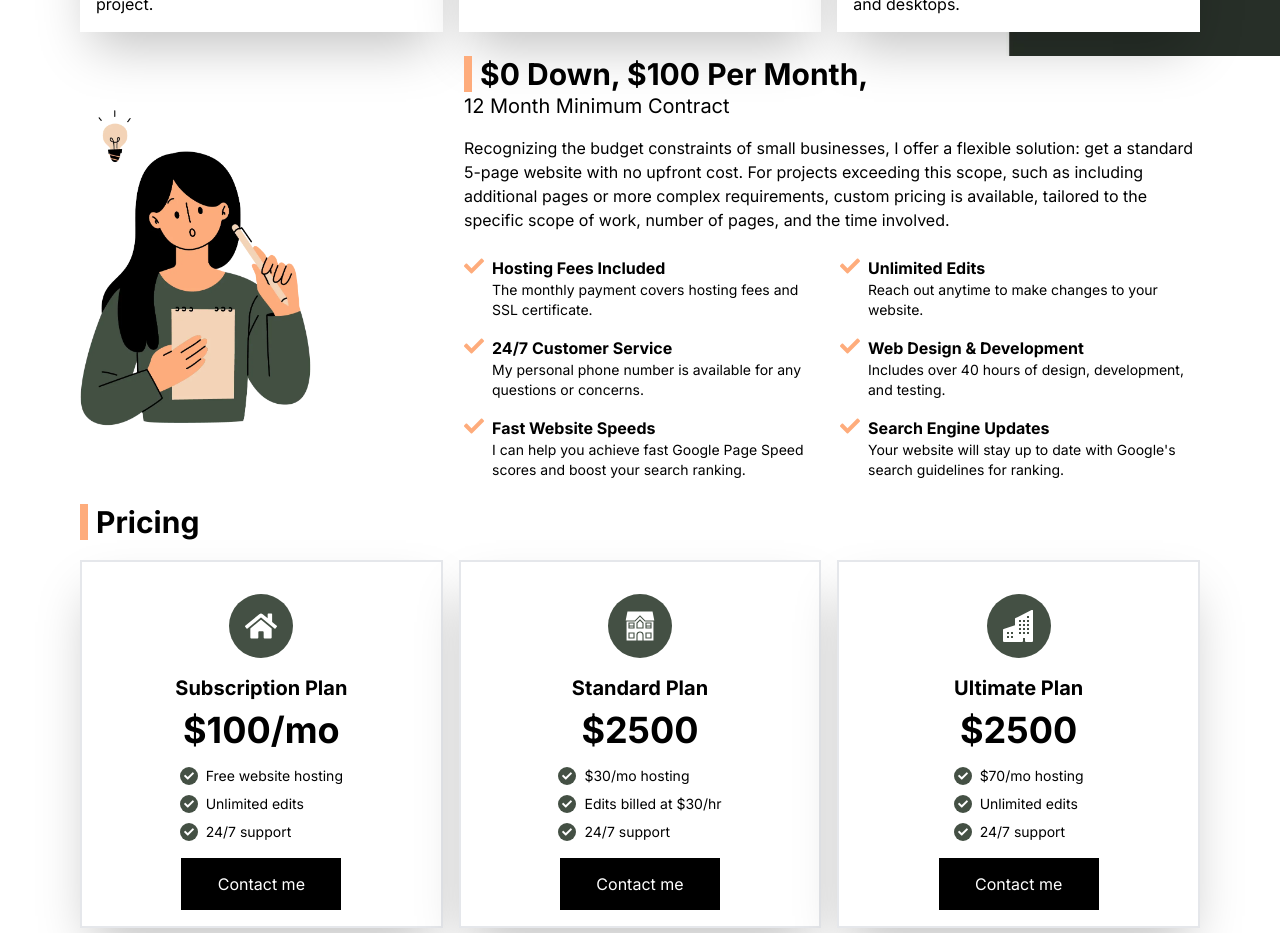
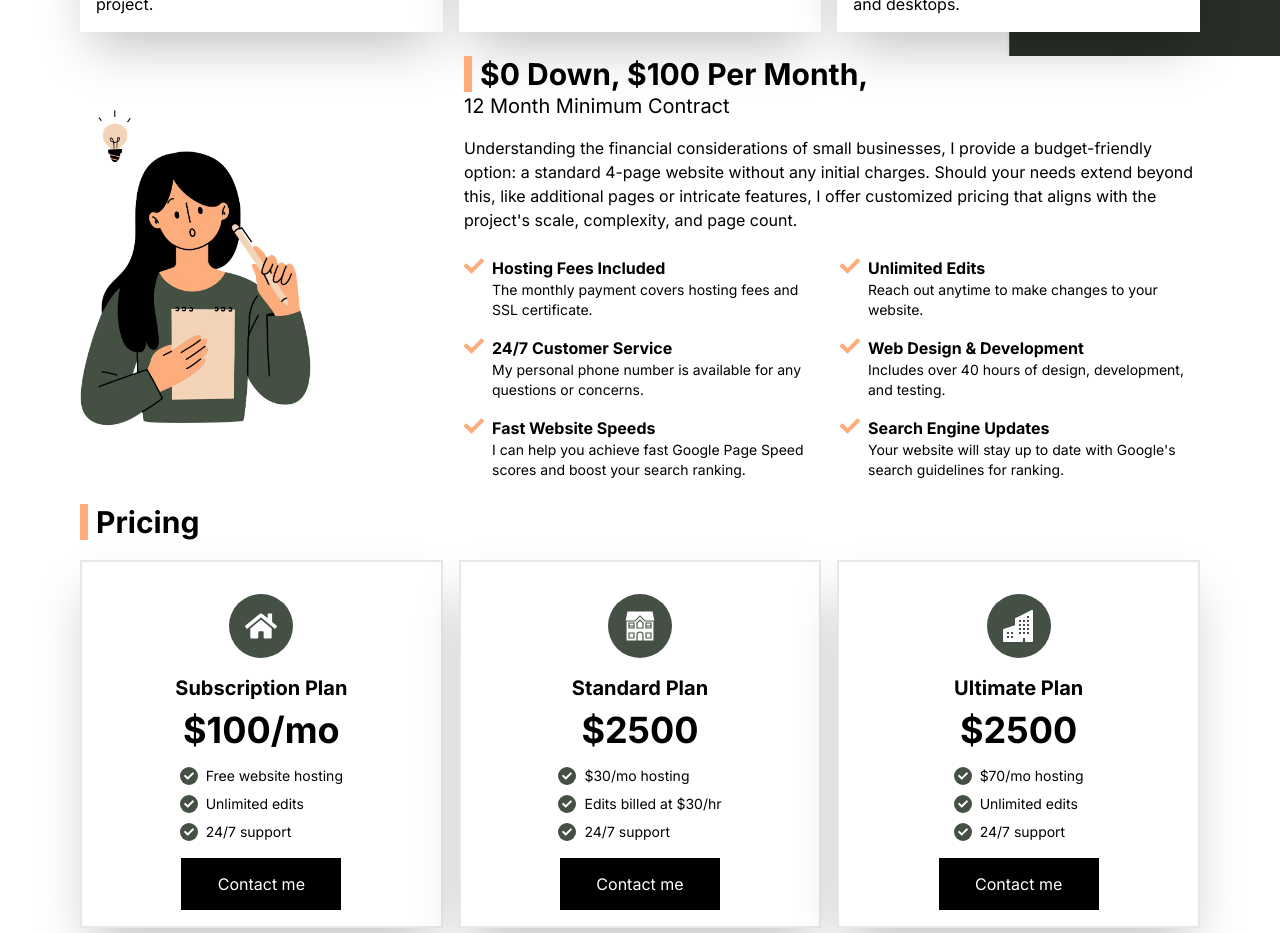
Before and after one commit to jordanwhiguera/web-dev, a Next.js app: page / in a window 1280 px wide. Shown: the part 1460-2393 px from the top of the page. Built offline with nearby package versions, Linux system fonts and the light colour scheme.

Commit message:
changed feature text

```diff
--- a/app/components/Home/Feature.tsx
+++ b/app/components/Home/Feature.tsx
@@ -48,12 +48,12 @@ const PricingSection: React.FC = () => {
           </h2>
           <p className="text-xl text-black">12 Month Minimum Contract</p>
           <p className="mt-4 text-black">
-            Recognizing the budget constraints of small businesses, I offer a
-            flexible solution: get a standard 5-page website with no upfront
-            cost. For projects exceeding this scope, such as including
-            additional pages or more complex requirements, custom pricing is
-            available, tailored to the specific scope of work, number of pages,
-            and the time involved.
+            Understanding the financial considerations of small businesses, I
+            provide a budget-friendly option: a standard 4-page website without
+            any initial charges. Should your needs extend beyond this, like
+            additional pages or intricate features, I offer customized pricing
+            that aligns with the project&apos;s scale, complexity, and page
+            count.
           </p>
           <div className="mt-6 grid grid-cols-1 md:grid-cols-2 gap-4">
             {/* Features components here */}
```
